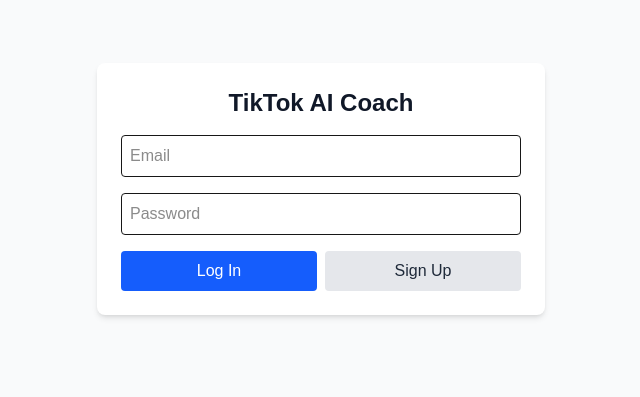
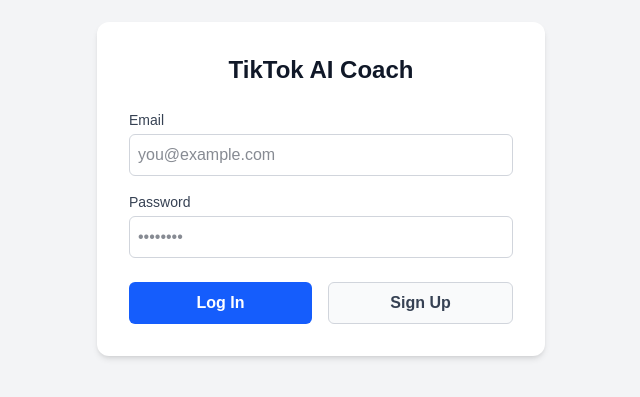
Before and after one commit to Danielmeku/tiktok-ai-coach, a Next.js app: page /login in a window 1280 px wide. Shown: the part 211-608 px from the top of the page, without its empty margins (319-959 px from the left). Built offline with nearby package versions, Linux system fonts and the light colour scheme; no server answers.

Commit message:
Update page.tsx

```diff
--- a/app/login/page.tsx
+++ b/app/login/page.tsx
@@ -1,52 +1,128 @@
 'use client'
+
 import { useState } from 'react'
+import { useRouter } from 'next/navigation'
 import { createBrowserClient } from '@supabase/ssr'
 
 export default function LoginPage() {
   const [email, setEmail] = useState('')
   const [password, setPassword] = useState('')
-  const supabase = createBrowserClient(
+  const [loading, setLoading] = useState(false)
+  const router = useRouter()
+
+  const getSupabaseClient = () => {
+    return createBrowserClient(
       process.env.NEXT_PUBLIC_SUPABASE_URL!,
       process.env.NEXT_PUBLIC_SUPABASE_ANON_KEY!
     )
+  }
 
-  const handleSignUp = async () => {
-    await supabase.auth.signUp({ email, password })
+  const checkProfileAndRedirect = async (userId: string) => {
+    const supabase = getSupabaseClient()
+
+    // Fetch user profile from Supabase DB
+    const { data: profile } = await supabase
+      .from('profiles')
+      .select('full_name, niche, tiktok_handle')
+      .eq('id', userId)
+      .single()
+
+    // If all required fields are filled, go to dashboard, else onboarding
+    if (profile?.full_name && profile?.niche && profile?.tiktok_handle) {
+      router.push('/dashboard')
+    } else {
+      router.push('/onboarding')
+    }
+  }
+
+  const handleLogin = async (e: React.FormEvent) => {
+    e.preventDefault()
+    setLoading(true)
+    const supabase = getSupabaseClient()
+
+    const { data, error } = await supabase.auth.signInWithPassword({
+      email,
+      password,
+    })
+
+    if (error) {
+      alert(error.message)
+      setLoading(false)
+      return
+    }
+
+    if (data.user) {
+      await checkProfileAndRedirect(data.user.id)
+    }
+  }
+
+  const handleSignUp = async (e: React.FormEvent) => {
+    e.preventDefault()
+    setLoading(true)
+    const supabase = getSupabaseClient()
+
+    const { error } = await supabase.auth.signUp({
+      email,
+      password,
+      options: {
+        emailRedirectTo: `${window.location.origin}/onboarding`,
+      },
+    })
+
+    if (error) {
+      alert(error.message)
+    } else {
       alert('Check your email for confirmation!')
     }
-
-  const handleSignIn = async () => {
-    const { error } = await supabase.auth.signInWithPassword({ email, password })
-    if (error) alert(error.message)
-    else window.location.href = '/onboarding'
+    setLoading(false)
   }
 
   return (
-    <div className="flex min-h-screen items-center justify-center p-4 bg-gray-50">
-      <div className="w-full max-w-md space-y-4 rounded-lg bg-white p-6 shadow-md">
-        <h1 className="text-2xl font-bold text-center text-gray-900">TikTok AI Coach</h1>
+    <div className="flex min-h-screen items-center justify-center bg-gray-100 p-4">
+      <div className="w-full max-w-md rounded-xl bg-white p-8 shadow-md">
+        <h2 className="mb-6 text-center text-2xl font-bold text-gray-900">
+          TikTok AI Coach
+        </h2>
+        <form className="space-y-4">
+          <div>
+            <label className="block text-sm font-medium text-gray-700">Email</label>
             <input
-          className="w-full border p-2 rounded"
               type="email"
-          placeholder="Email"
               value={email}
               onChange={(e) => setEmail(e.target.value)}
+              className="mt-1 w-full rounded-md border border-gray-300 p-2 text-gray-900 focus:border-blue-500 focus:outline-none"
+              placeholder="you@example.com"
+              required
             />
+          </div>
+          <div>
+            <label className="block text-sm font-medium text-gray-700">Password</label>
             <input
-          className="w-full border p-2 rounded"
               type="password"
-          placeholder="Password"
               value={password}
               onChange={(e) => setPassword(e.target.value)}
+              className="mt-1 w-full rounded-md border border-gray-300 p-2 text-gray-900 focus:border-blue-500 focus:outline-none"
+              placeholder="••••••••"
+              required
             />
-        <div className="flex gap-2">
-          <button onClick={handleSignIn} className="w-1/2 bg-blue-600 text-white p-2 rounded">
-            Log In
+          </div>
+          <div className="flex gap-4 pt-2">
+            <button
+              onClick={handleLogin}
+              disabled={loading}
+              className="flex-1 rounded-md bg-blue-600 py-2 font-semibold text-white hover:bg-blue-700 disabled:opacity-50"
+            >
+              {loading ? 'Loading...' : 'Log In'}
             </button>
-          <button onClick={handleSignUp} className="w-1/2 bg-gray-200 text-gray-800 p-2 rounded">
+            <button
+              onClick={handleSignUp}
+              disabled={loading}
+              className="flex-1 rounded-md border border-gray-300 bg-gray-50 py-2 font-semibold text-gray-700 hover:bg-gray-100 disabled:opacity-50"
+            >
               Sign Up
             </button>
           </div>
+        </form>
       </div>
     </div>
   )
```
Lines whose indentation alone changed are shown as unchanged.
